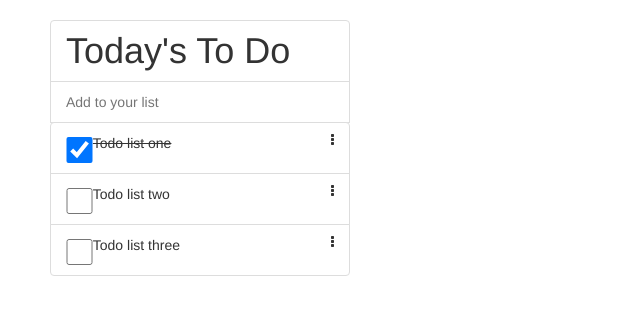
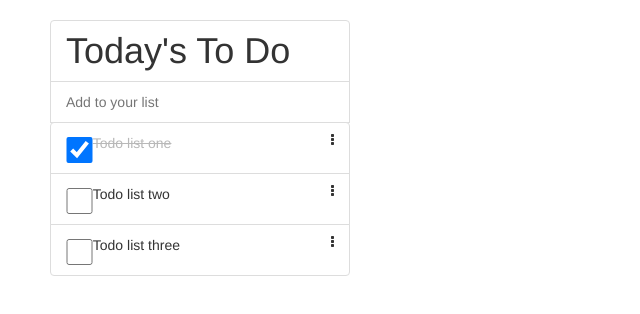
Before and after one commit to Ntwali-Josue/todo-list, a website built with webpack: page src/index.html in a window 1280 px wide. Both pictures are taken after a click on the checkbox 79 px from the left and 149 px from the top of the page. Shown: the full height of the page, 0-640 px from the left. Built offline with nearby package versions, Linux system fonts and the light colour scheme.

Commit message:
Add color style to the check class

```diff
--- a/src/styles.css
+++ b/src/styles.css
@@ -24,4 +24,5 @@
 
 .check {
   text-decoration: line-through;
+  color: #b8b8b8;
 }
```
